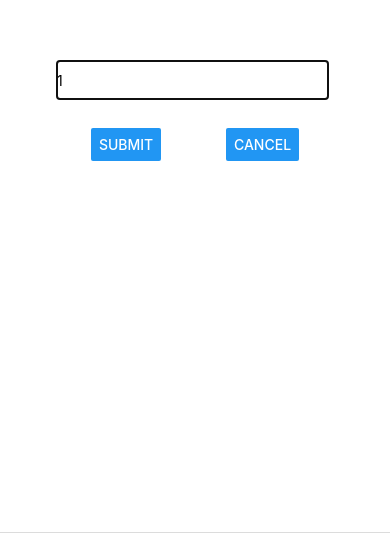
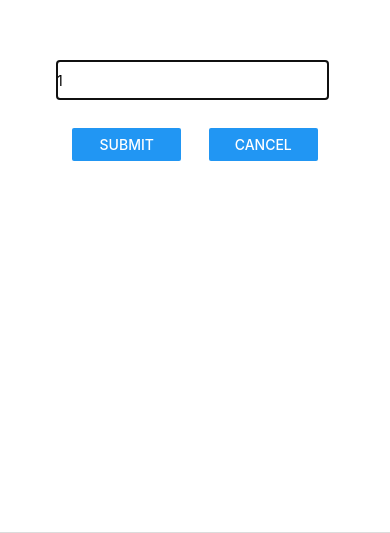
Before and after one commit to BKazimy/NotifierApp, a React Native app: screen / in a window 390 px wide. Shown: the part 311-844 px from the top of the page. Built offline with nearby package versions, Linux system fonts and the light colour scheme.

Commit message:
Oct 30, 2024, 12:59 AM

```diff
--- a/components/todoInput.js
+++ b/components/todoInput.js
@@ -29,14 +29,18 @@ function TodoInput(props) {
                 {/* </View> */}
 
                 <View style={styles.buttonContainer}>
+                    <View style={styles.button}>
                         <Button
                             title='Submit'
                             onPress={addTodoHandler}
                         />
+                    </View>
 
+                    <View style={styles.button}>
                         <Button title="Cancel"
                             onPress={props.handler}
                         />
+                    </View>
 
                 </View>
             </View>
@@ -86,4 +90,8 @@ const styles = StyleSheet.create({
     // borderColor: 'red',
   },
 
+  button: {
+    width: '40%',
+  }
+
 })
```
Lines whose indentation alone changed are shown as unchanged.
